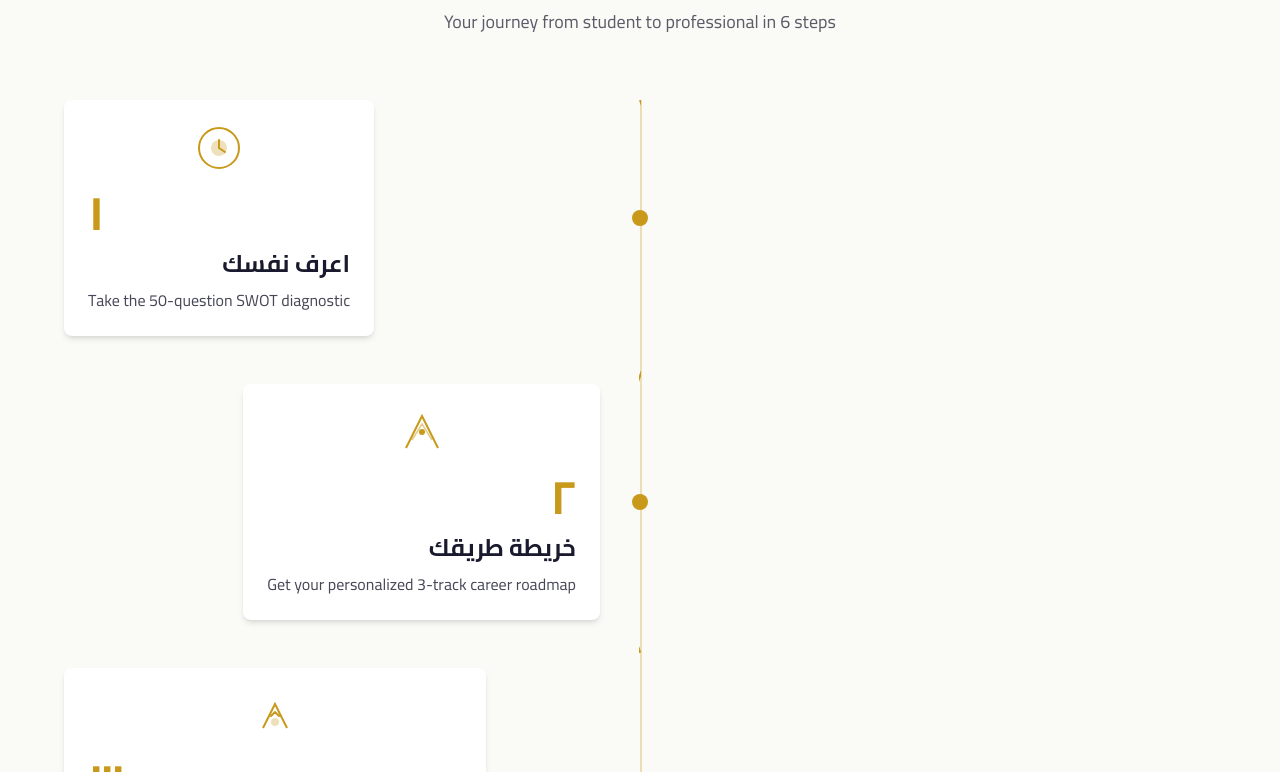
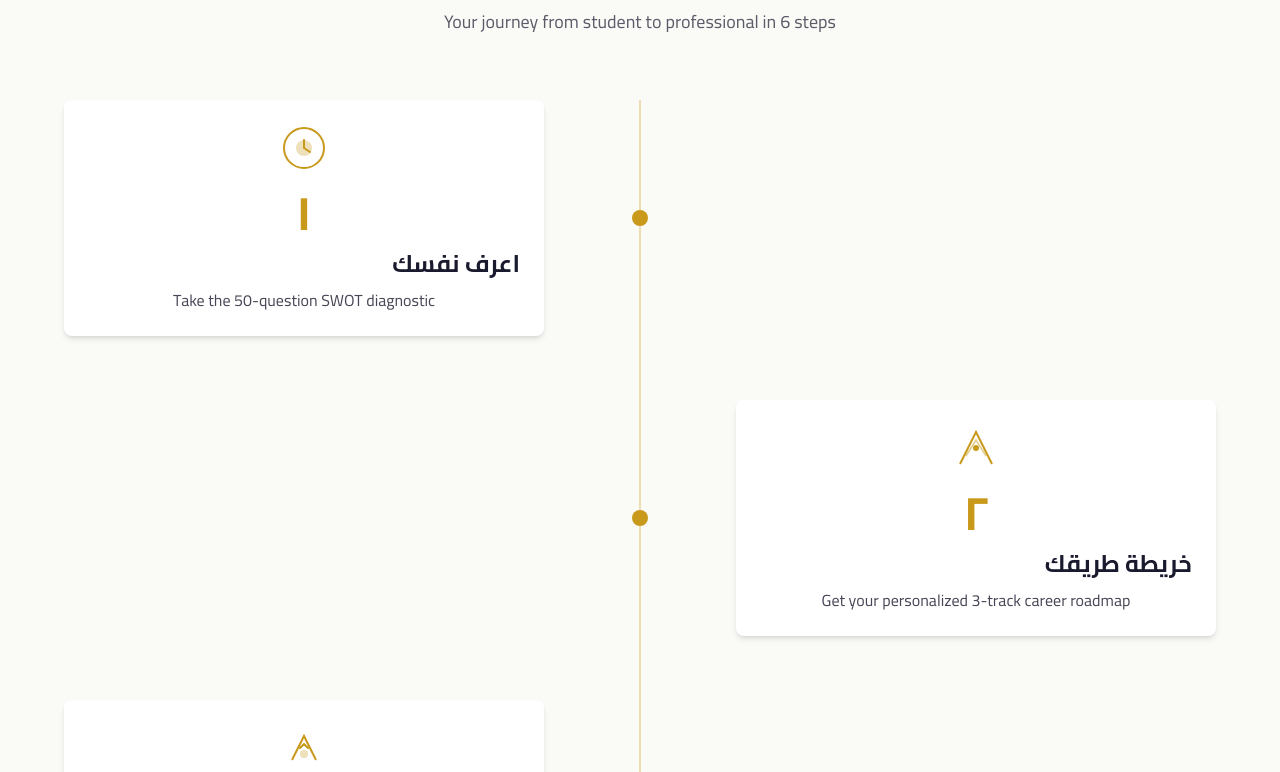
Before and after one commit to abdooshams88/BioCareerMap, a Next.js app: page / in a window 1280 px wide. Shown: the part 1668-2440 px from the top of the page. Built offline with nearby package versions, Linux system fonts and the light colour scheme.

Commit message:
Fix zigzag layout in How It Works section with proper left/right alternating cards

```diff
--- a/src/app/page.tsx
+++ b/src/app/page.tsx
@@ -174,14 +174,11 @@ export default function Home() {
 
           {/* Timeline */}
           <div className="relative">
-            {/* Flowing curved line - mobile: vertical center, desktop: zigzag */}
-            <div className="hidden md:block absolute left-1/2 top-0 bottom-0 w-0.5" style={{ backgroundColor: '#C8991A', opacity: 0.3 }} />
-            <svg className="hidden md:block absolute left-1/2 transform -translate-x-1/2" style={{ top: '0', height: '100%' }} width="2" height="100%" viewBox="0 0 2 1200" preserveAspectRatio="none">
-              <path d="M1 0 Q50 100, 1 200 Q-48 300, 1 400 Q50 500, 1 600 Q-48 700, 1 800 Q50 900, 1 1000 Q-48 1100, 1 1200" stroke="#C8991A" strokeWidth="2" fill="none" strokeDasharray="8 4"/>
-            </svg>
+            {/* Centered vertical line - desktop only */}
+            <div className="hidden md:block absolute left-1/2 transform -translate-x-1/2 top-0 bottom-0 w-0.5" style={{ backgroundColor: '#C8991A', opacity: 0.3 }} />
 
             {/* Steps */}
-            <div className="space-y-12 relative">
+            <div className="space-y-12 md:space-y-16">
               {[
                 {
                   number: '١',
@@ -258,22 +255,48 @@ export default function Home() {
                   ),
                 },
               ].map((step, i) => (
-                <div key={i} className={`flex items-center gap-8 ${i % 2 === 1 ? 'flex-row-reverse' : ''} flex-col md:flex-row`}>
-                  {/* Step Card */}
-                  <div className={`flex-1 ${i % 2 === 1 ? 'md:text-right' : 'md:text-left'} text-center`}>
-                    <div className="inline-block p-6 rounded-lg shadow-md" style={{ backgroundColor: '#FFFFFF' }}>
-                      <div className="mb-4 flex justify-center" style={{ color: '#C8991A' }}>{step.icon}</div>
+                <div key={i} className="relative">
+                  {/* Desktop layout with zigzag */}
+                  <div className="hidden md:flex items-center">
+                    {/* Left side - Step 1, 3, 5 */}
+                    <div className={`w-5/12 ${i % 2 === 0 ? 'block' : 'invisible'}`}>
+                      {i % 2 === 0 && (
+                        <div className="p-6 rounded-lg shadow-md text-center" style={{ backgroundColor: '#FFFFFF' }}>
+                          <div className="mb-4 flex justify-center">{step.icon}</div>
+                          <div className="text-5xl font-bold mb-3" style={{ color: '#C8991A', fontFamily: 'var(--font-cairo)' }}>{step.number}</div>
+                          <h3 className="text-2xl font-bold mb-2" style={{ color: '#1A1A2E', fontFamily: 'var(--font-cairo)' }} dir="rtl">{step.title}</h3>
+                          <p className="text-base" style={{ color: '#1A1A2E', opacity: 0.8 }}>{step.titleEn}</p>
+                        </div>
+                      )}
+                    </div>
+
+                    {/* Center dot */}
+                    <div className="w-2/12 flex justify-center">
+                      <div className="w-4 h-4 rounded-full z-10" style={{ backgroundColor: '#C8991A' }} />
+                    </div>
+
+                    {/* Right side - Step 2, 4, 6 */}
+                    <div className={`w-5/12 ${i % 2 === 1 ? 'block' : 'invisible'}`}>
+                      {i % 2 === 1 && (
+                        <div className="p-6 rounded-lg shadow-md text-center" style={{ backgroundColor: '#FFFFFF' }}>
+                          <div className="mb-4 flex justify-center">{step.icon}</div>
+                          <div className="text-5xl font-bold mb-3" style={{ color: '#C8991A', fontFamily: 'var(--font-cairo)' }}>{step.number}</div>
+                          <h3 className="text-2xl font-bold mb-2" style={{ color: '#1A1A2E', fontFamily: 'var(--font-cairo)' }} dir="rtl">{step.title}</h3>
+                          <p className="text-base" style={{ color: '#1A1A2E', opacity: 0.8 }}>{step.titleEn}</p>
+                        </div>
+                      )}
+                    </div>
+                  </div>
+
+                  {/* Mobile layout - full width */}
+                  <div className="md:hidden">
+                    <div className="p-6 rounded-lg shadow-md text-center" style={{ backgroundColor: '#FFFFFF' }}>
+                      <div className="mb-4 flex justify-center">{step.icon}</div>
                       <div className="text-5xl font-bold mb-3" style={{ color: '#C8991A', fontFamily: 'var(--font-cairo)' }}>{step.number}</div>
                       <h3 className="text-2xl font-bold mb-2" style={{ color: '#1A1A2E', fontFamily: 'var(--font-cairo)' }} dir="rtl">{step.title}</h3>
                       <p className="text-base" style={{ color: '#1A1A2E', opacity: 0.8 }}>{step.titleEn}</p>
                     </div>
                   </div>
-
-                  {/* Timeline Dot */}
-                  <div className="hidden md:flex w-4 h-4 rounded-full flex-shrink-0" style={{ backgroundColor: '#C8991A' }} />
-
-                  {/* Spacer for alignment */}
-                  <div className="hidden md:block flex-1" />
                 </div>
               ))}
             </div>
```
